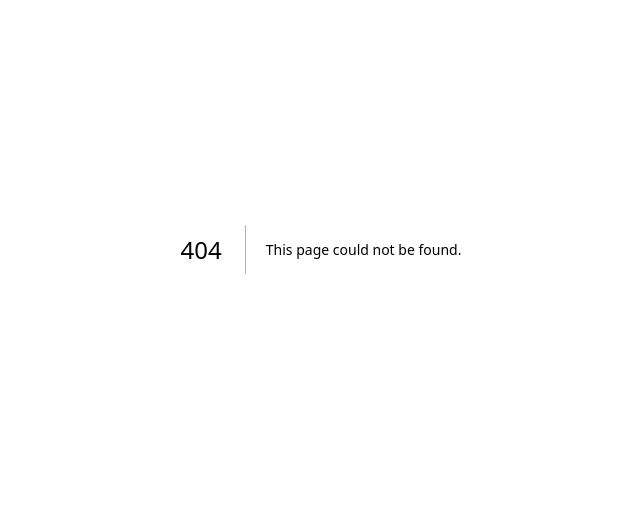
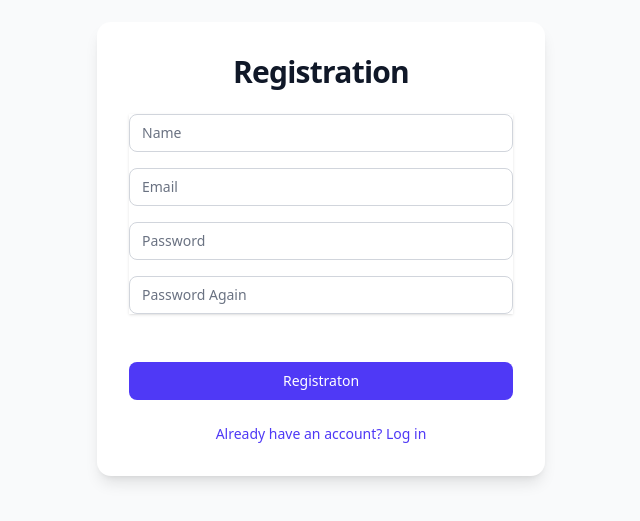
Before and after one commit to VirtuEx-Vizsgaremek/VirtuEx, a Next.js app in the folder apps/web/: page /register in a window 1280 px wide. Before the commit this address had no page. Shown: the part 151-672 px from the top of the page, without its empty margins (319-959 px from the left). Built offline with nearby package versions, Linux system fonts and the light colour scheme.

Commit message:
feat: frame of auth pages

```diff
--- /dev/null
+++ b/apps/web/src/app/login/page.tsx
@@ -0,0 +1,65 @@
+
+import Link from "next/link";
+// import { Turnstile } from "react-turnstile";
+// import { TURNSTILE_SITE_KEY } from "@/config";
+
+export default function Login() {
+    return (
+        <div className="flex min-h-screen items-center justify-center bg-gray-50 px-4 py-12 sm:px-6 lg:px-8">
+            <form
+                // action={formAction}
+                className="w-full max-w-md space-y-6 rounded-xl bg-white p-8 shadow-lg"
+            >
+                <h2 className="text-center text-3xl font-bold tracking-tight text-gray-900">
+                Sign In
+                </h2>
+
+                <div className="space-y-4 shadow-sm">
+                <input
+                    type="email"
+                    name="email"
+                    placeholder="Email Address"
+                    required
+                    className="relative block w-full rounded-md border border-gray-300 px-3 py-2 text-gray-900 placeholder-gray-500 focus:z-10 focus:border-indigo-500 focus:outline-none focus:ring-indigo-500 sm:text-sm"
+                />
+
+                <input
+                    type="password"
+                    name="password"
+                    placeholder="Password"
+                    required
+                    className="relative block w-full rounded-md border border-gray-300 px-3 py-2 text-gray-900 placeholder-gray-500 focus:z-10 focus:border-indigo-500 focus:outline-none focus:ring-indigo-500 sm:text-sm"
+                />
+                </div>
+
+                <div className="flex justify-center">
+                {/* <Turnstile siteKey={TURNSTILE_SITE_KEY} /> */}
+                </div>
+
+                <button
+                type="submit"
+                // disabled={pending}
+                className="group relative flex w-full justify-center rounded-md border border-transparent bg-indigo-600 px-4 py-2 text-sm font-medium text-white hover:bg-indigo-700 focus:outline-none focus:ring-2 focus:ring-indigo-500 focus:ring-offset-2 disabled:opacity-50 transition-colors"
+                >
+                {/* {pending ? "Logging in..." : "Sign In"} */}
+                Sign In
+                </button>
+
+                <div className="text-center text-sm">
+                <Link
+                    href="/register"
+                    className="font-medium text-indigo-600 hover:text-indigo-500 transition-colors"
+                >
+                    Don't have an account? Register here
+                </Link>
+                </div>
+
+                {/* {state!.message && (
+                <p className="mt-2 text-center text-sm font-medium text-red-600 bg-red-50 p-2 rounded">
+                    {state!.message}
+                </p>
+                )} */}
+            </form>
+            </div>
+    );
+}
--- /dev/null
+++ b/apps/web/src/app/register/page.tsx
@@ -0,0 +1,80 @@
+
+import Link from "next/link";
+// import { Turnstile } from "react-turnstile";
+// import { TURNSTILE_SITE_KEY } from "@/config";
+
+export default function Register() {
+    return (
+        <div className="flex min-h-screen items-center justify-center bg-gray-50 px-4 py-12 sm:px-6 lg:px-8">
+  <form
+    className="w-full max-w-md space-y-6 rounded-xl bg-white p-8 shadow-lg"
+  >
+    <h2 className="text-center text-3xl font-bold tracking-tight text-gray-900">
+      Registration
+    </h2>
+
+    <div className="space-y-4 shadow-sm">
+      <input
+        type="text"
+        name="name"
+        placeholder="Name"
+        required
+        className="relative block w-full rounded-md border border-gray-300 px-3 py-2 text-gray-900 placeholder-gray-500 focus:z-10 focus:border-indigo-500 focus:outline-none focus:ring-indigo-500 sm:text-sm"
+      />
+
+      <input
+        type="email"
+        name="email"
+        placeholder="Email"
+        required
+        className="relative block w-full rounded-md border border-gray-300 px-3 py-2 text-gray-900 placeholder-gray-500 focus:z-10 focus:border-indigo-500 focus:outline-none focus:ring-indigo-500 sm:text-sm"
+      />
+
+      <input
+        type="password"
+        name="password"
+        placeholder="Password"
+        required
+        className="relative block w-full rounded-md border border-gray-300 px-3 py-2 text-gray-900 placeholder-gray-500 focus:z-10 focus:border-indigo-500 focus:outline-none focus:ring-indigo-500 sm:text-sm"
+      />
+
+      <input
+        type="password"
+        name="password-repeat"
+        placeholder="Password Again"
+        required
+        className="relative block w-full rounded-md border border-gray-300 px-3 py-2 text-gray-900 placeholder-gray-500 focus:z-10 focus:border-indigo-500 focus:outline-none focus:ring-indigo-500 sm:text-sm"
+      />
+    </div>
+
+    <div className="flex justify-center">
+      {/* <Turnstile siteKey={TURNSTILE_SITE_KEY} /> */}
+    </div>
+
+    <button
+      type="submit"
+    //   disabled={pending}
+      className="group relative flex w-full justify-center rounded-md border border-transparent bg-indigo-600 px-4 py-2 text-sm font-medium text-white hover:bg-indigo-700 focus:outline-none focus:ring-2 focus:ring-indigo-500 focus:ring-offset-2 disabled:opacity-50"
+    >
+      {/* {pending ? "Feldolgozás..." : "Regisztrálok"} */}
+      Registraton
+    </button>
+
+    <div className="text-center text-sm">
+      <Link
+        href="/login"
+        className="font-medium text-indigo-600 hover:text-indigo-500 transition-colors"
+      >
+        Already have an account? Log in
+      </Link>
+    </div>
+
+    {/* {state!.message && (
+      <p className="mt-2 text-center text-sm font-medium text-red-600 bg-red-50 p-2 rounded">
+        {state!.message}
+      </p>
+    )} */}
+  </form>
+</div>
+    );
+}
```
